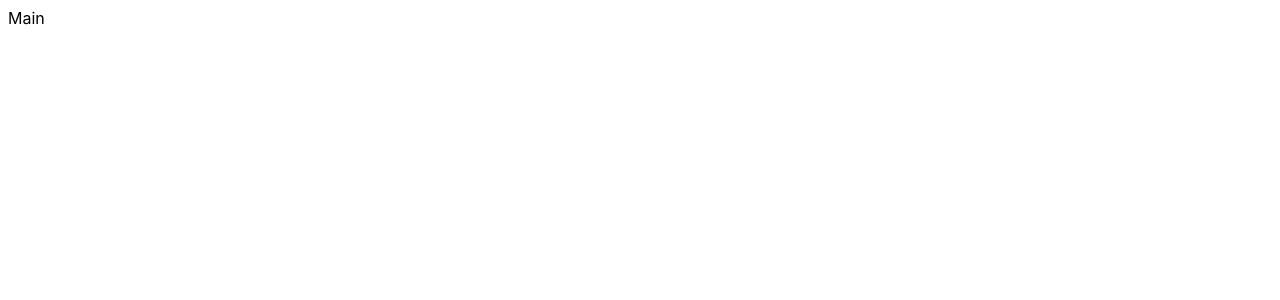
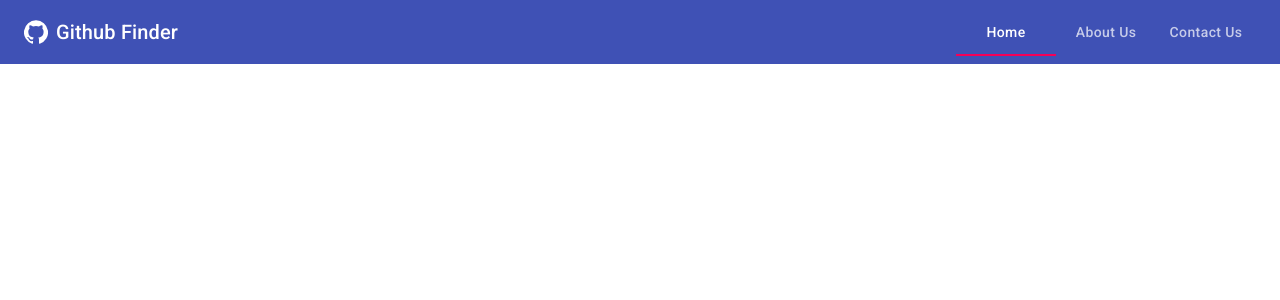
Before and after one commit to altafjava/githubfinder-materialui, a React (Create React App) app: page / in a window 1280 px wide. Shown: the top 300 px of the page. Built offline with nearby package versions, Linux system fonts and the light colour scheme.

Commit message:
Create: Header-> AppBar, ToolBar, Tabs, Tab

```diff
--- a/package.json
+++ b/package.json
@@ -3,6 +3,9 @@
   "version": "0.1.0",
   "private": true,
   "dependencies": {
+    "@material-ui/core": "^4.11.0",
+    "@material-ui/icons": "^4.9.1",
+    "@material-ui/styles": "^4.10.0",
     "@testing-library/jest-dom": "^4.2.4",
     "@testing-library/react": "^9.5.0",
     "@testing-library/user-event": "^7.2.1",
--- a/public/index.html
+++ b/public/index.html
@@ -9,35 +9,17 @@
       name="description"
       content="Web site created using create-react-app"
     />
-    <link rel="apple-touch-icon" href="%PUBLIC_URL%/logo192.png" />
-    <!--
-      manifest.json provides metadata used when your web app is installed on a
-      user's mobile device or desktop. See https://developers.google.com/web/fundamentals/web-app-manifest/
-    -->
     <link rel="manifest" href="%PUBLIC_URL%/manifest.json" />
-    <!--
-      Notice the use of %PUBLIC_URL% in the tags above.
-      It will be replaced with the URL of the `public` folder during the build.
-      Only files inside the `public` folder can be referenced from the HTML.
 
-      Unlike "/favicon.ico" or "favicon.ico", "%PUBLIC_URL%/favicon.ico" will
-      work correctly both with client-side routing and a non-root public URL.
-      Learn how to configure a non-root public URL by running `npm run build`.
-    -->
-    <title>React App</title>
+    <link
+      rel="stylesheet"
+      href="https://fonts.googleapis.com/css?family=Roboto:300,400,500,700&display=swap"
+    />
+
+    <title>Github Finder</title>
   </head>
   <body>
     <noscript>You need to enable JavaScript to run this app.</noscript>
     <div id="root"></div>
-    <!--
-      This HTML file is a template.
-      If you open it directly in the browser, you will see an empty page.
-
-      You can add webfonts, meta tags, or analytics to this file.
-      The build step will place the bundled scripts into the <body> tag.
-
-      To begin the development, run `npm start` or `yarn start`.
-      To create a production bundle, use `npm run build` or `yarn build`.
-    -->
   </body>
 </html>
--- /dev/null
+++ b/src/components/layout/Header.js
@@ -0,0 +1,64 @@
+import AppBar from '@material-ui/core/AppBar';
+import Toolbar from '@material-ui/core/Toolbar';
+import Typography from '@material-ui/core/Typography';
+import useScrollTrigger from '@material-ui/core/useScrollTrigger';
+import React, { useState } from 'react';
+import GithubIcon from '@material-ui/icons/GitHub';
+import { Tabs, Tab } from '@material-ui/core';
+import { makeStyles } from '@material-ui/styles';
+
+function ElevationScroll(props) {
+  const { children } = props;
+  const trigger = useScrollTrigger({
+    disableHysteresis: true,
+    threshold: 0,
+  });
+  return React.cloneElement(children, {
+    elevation: trigger ? 4 : 0,
+  });
+}
+
+const useStyles = makeStyles((theme) => ({
+  tabs: {
+    marginLeft: 'auto',
+  },
+  tab: {
+    ...theme.typography.tab,
+    minWidth: 100,
+  },
+}));
+const Header = () => {
+  const classes = useStyles();
+  const [value, setValue] = useState(0);
+
+  const handleChange = (e, newValue) => {
+    setValue(newValue);
+  };
+
+  return (
+    <React.Fragment>
+      <ElevationScroll>
+        <AppBar>
+          <Toolbar>
+            <GithubIcon />
+            <Typography variant='h6' style={{ paddingLeft: '0.5rem' }}>
+              Github Finder
+            </Typography>
+            <Tabs
+              value={value}
+              onChange={handleChange}
+              aria-label='simple tabs example'
+              className={classes.tabs}
+            >
+              <Tab label='Home' className={classes.tab} />
+              <Tab label='About Us' className={classes.tab} />
+              <Tab label='Contact Us' className={classes.tab} />
+            </Tabs>
+          </Toolbar>
+        </AppBar>
+      </ElevationScroll>
+    </React.Fragment>
+  );
+};
+
+export default Header;
--- /dev/null
+++ b/src/components/ui/Theme.js
@@ -0,0 +1,9 @@
+import { createMuiTheme } from '@material-ui/core/styles';
+
+export default createMuiTheme({
+  typography: {
+    tab: {
+      textTransform: 'none',
+    },
+  },
+});
--- a/src/main/Container.js
+++ b/src/main/Container.js
@@ -1,11 +1,13 @@
-import React, { Fragment } from 'react';
+import { ThemeProvider } from '@material-ui/core/styles';
+import React from 'react';
+import theme from '../components/ui/Theme';
 import Main from './Main';
 
 const Container = () => {
   return (
-    <Fragment>
-      <Main></Main>
-    </Fragment>
+    <ThemeProvider theme={theme}>
+      <Main />
+    </ThemeProvider>
   );
 };
 
--- a/src/main/Main.js
+++ b/src/main/Main.js
@@ -1,7 +1,12 @@
-import React from 'react';
+import React, { Fragment } from 'react';
+import Header from '../components/layout/Header';
 
 const Main = () => {
-  return <div>Main</div>;
+  return (
+    <Fragment>
+      <Header />
+    </Fragment>
+  );
 };
 
 export default Main;
```
Also changed, not shown: 1 other file (tests, documents, lock files or other folders).
